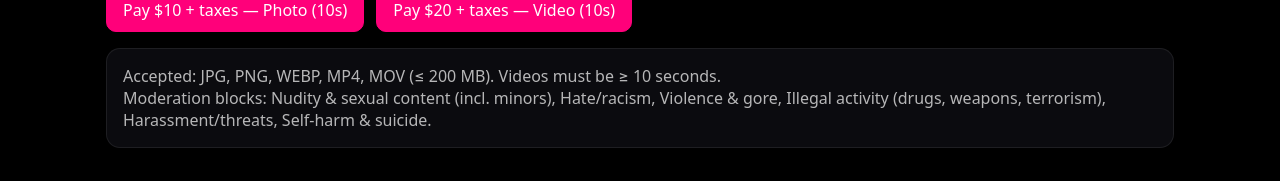
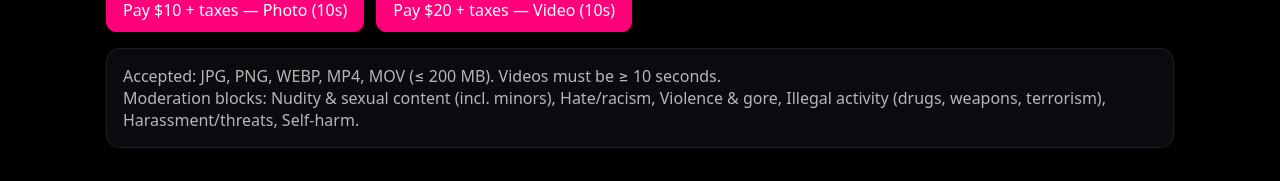
Before and after one commit to taunyxlpz/showyo.live, a Next.js app: page / in a window 1280 px wide. Shown: the part 447-628 px from the top of the page. Built offline with nearby package versions, Linux system fonts and the light colour scheme.

Commit message:
Update page.tsx

```diff
--- a/app/(site)/page.tsx
+++ b/app/(site)/page.tsx
@@ -14,7 +14,7 @@ export default function Home() {
           Accepted: JPG, PNG, WEBP, MP4, MOV (≤ 200 MB). Videos must be ≥ 10 seconds.
           <br />
           Moderation blocks: Nudity & sexual content (incl. minors), Hate/racism, Violence & gore,
-          Illegal activity (drugs, weapons, terrorism), Harassment/threats, Self-harm & suicide.
+          Illegal activity (drugs, weapons, terrorism), Harassment/threats, Self-harm.
         </p>
       </div>
     </div>
```
